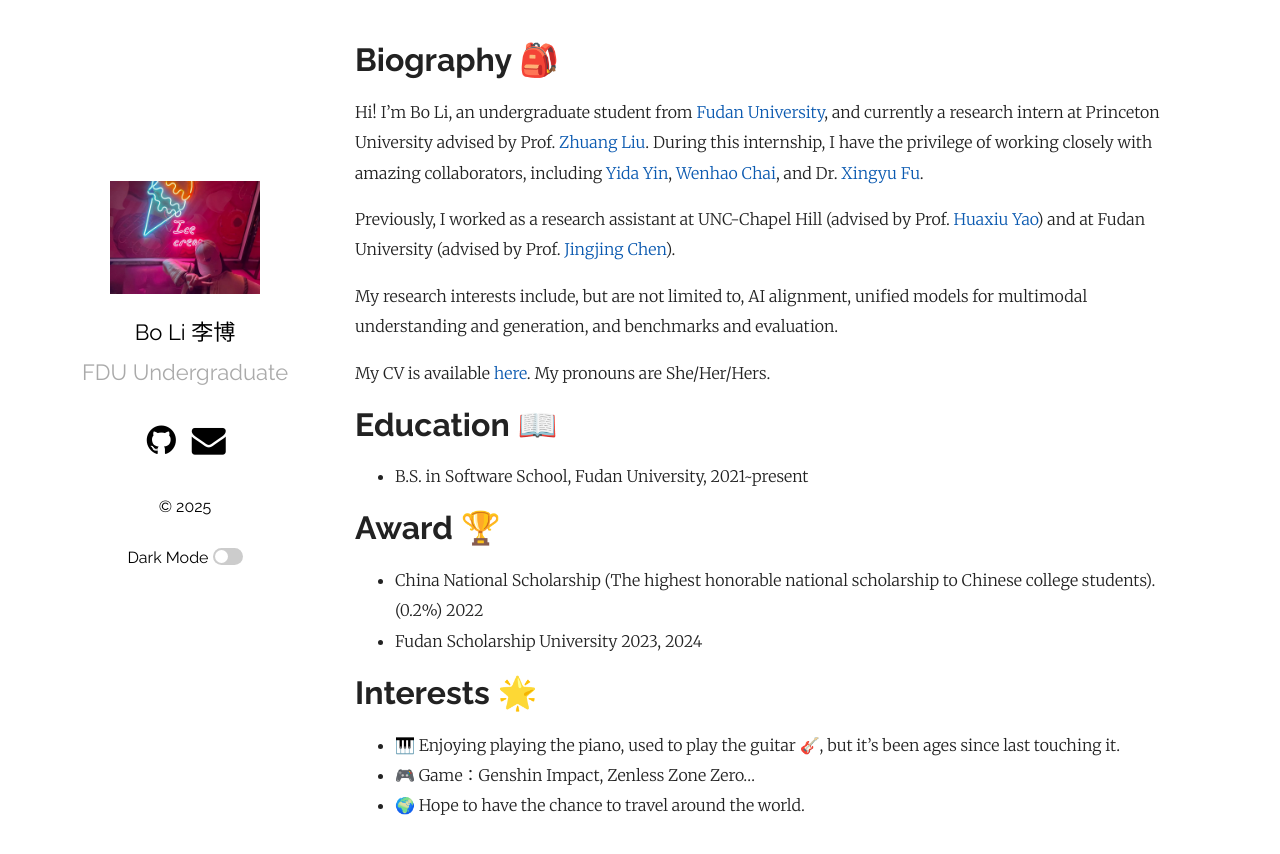
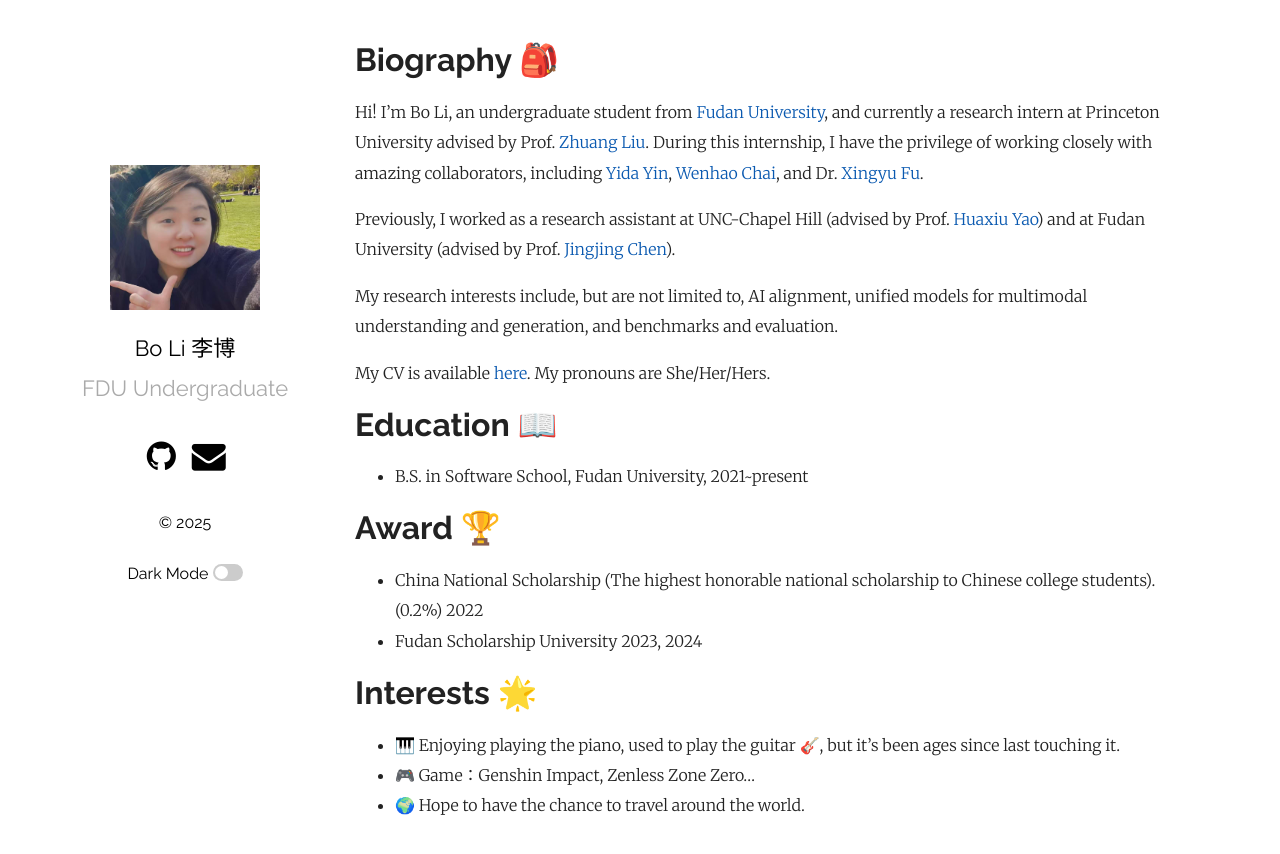
Before and after one commit to primerL/primerL.github.io, a Jekyll site: the page built from index.md, in a window 1280 px wide. Shown: the top 854 px of the page. Built offline with Jekyll 4.4.1, drawn with Linux system fonts in a browser that asks for light colours; a style sheet for code colours, icons or effects is not loaded.

Commit message:
Update _config.yml

```diff
--- a/_config.yml
+++ b/_config.yml
@@ -20,7 +20,7 @@
   sitemap: true # set to true to generate sitemap.xml content
   search: true # set to true to enable searchbar
   dark_mode: true # set to true to add dark mode toggle
-  portfolio_image: "assets/IMG_0855.JPG" # the path from the base directory of the site to the image to display (no / at the start)
+  portfolio_image: "assets/self.jpg" # the path from the base directory of the site to the image to display (no / at the start)
   html_lang: "en" # set the lang attribute of the <html> tag for the pages. See here for a list of codes: https://www.w3schools.com/tags/ref_country_codes.asp
   condensed_mobile:
     # - home
```
